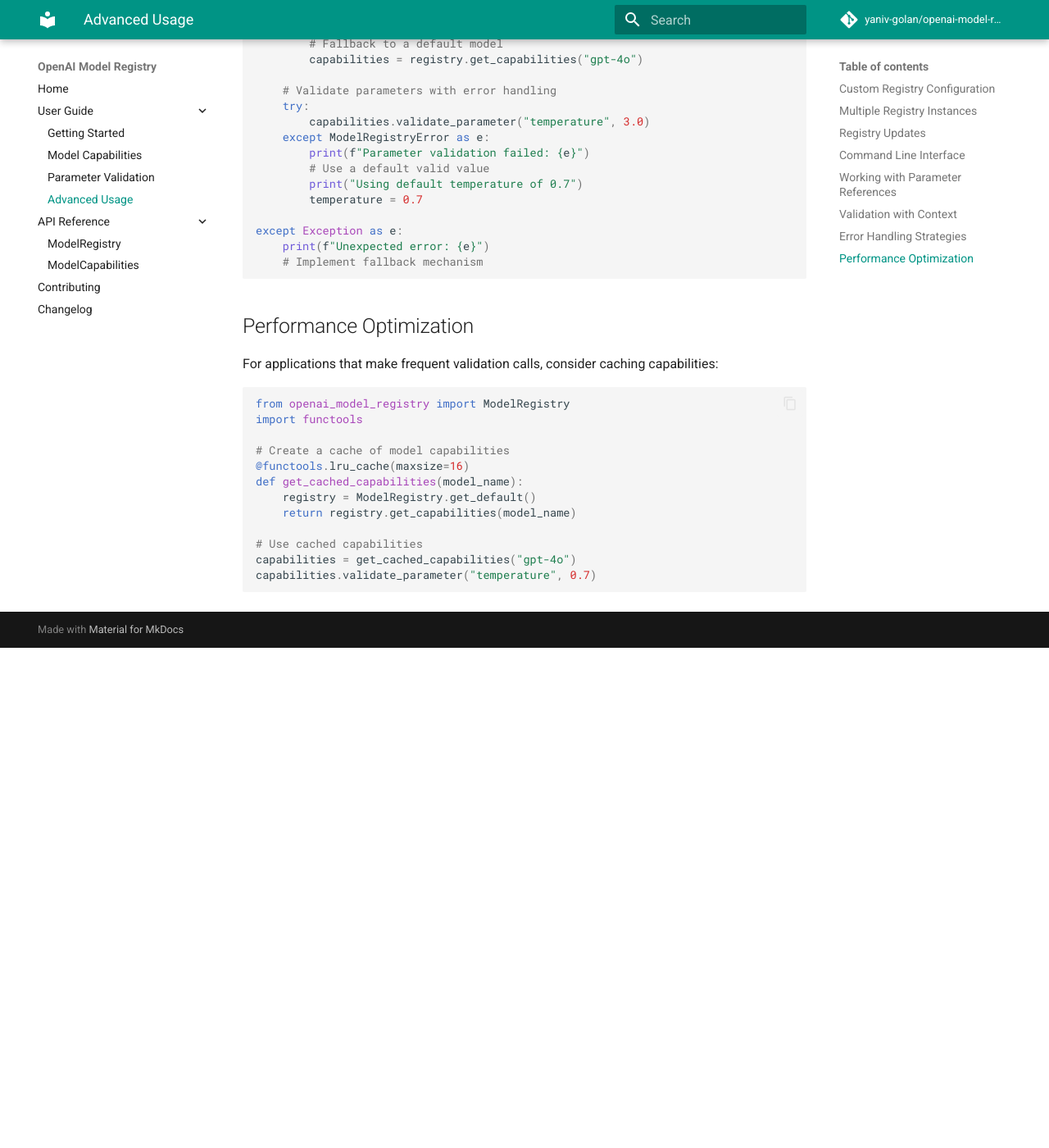
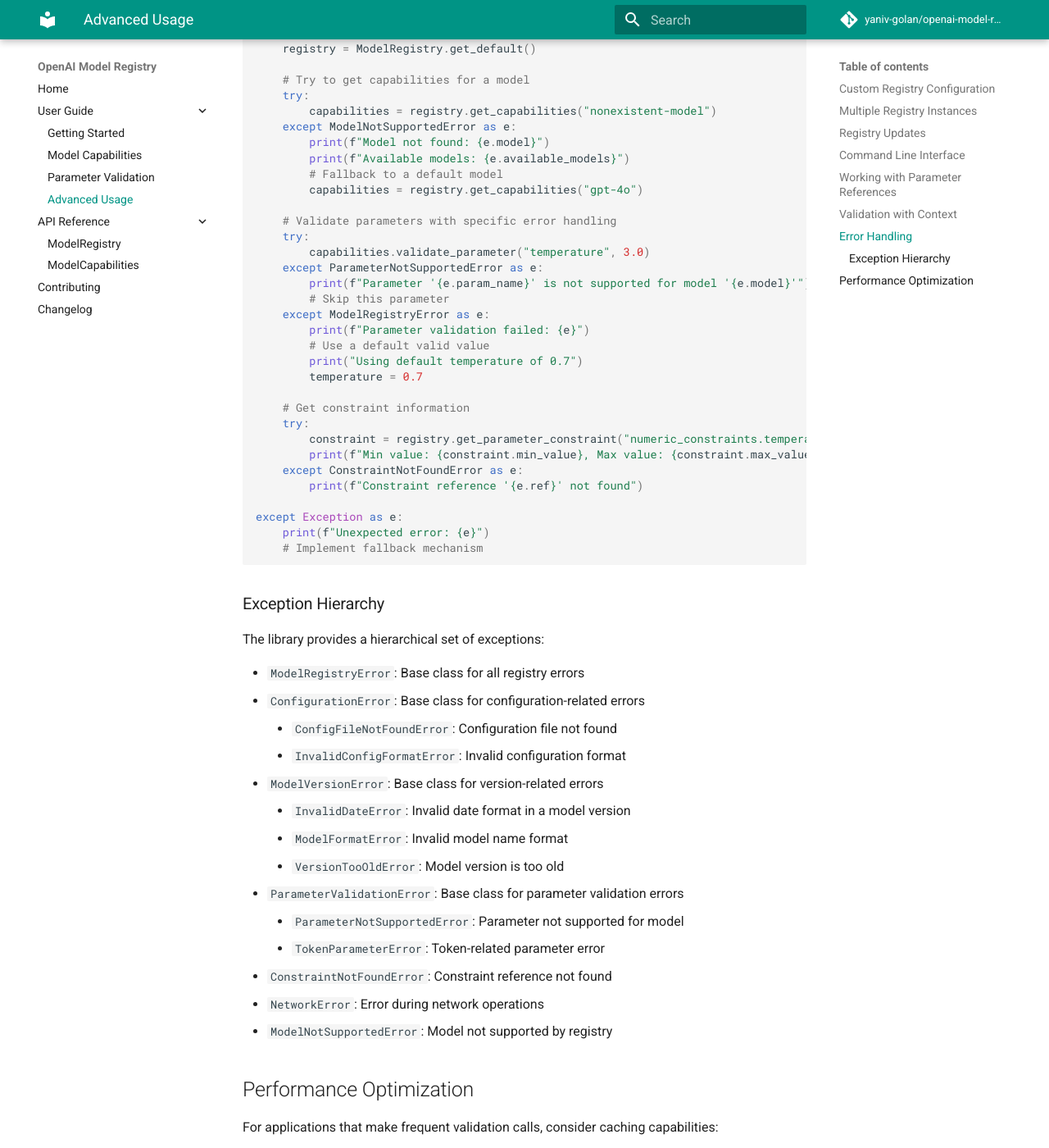
Before and after one commit to yaniv-golan/openai-model-registry, an MkDocs documentation site: the page built from docs/user-guide/advanced-usage.md, in a window 1280 px wide and 1400 px high, scrolled down 3343 px. Shown: the whole window at 82% size. Built offline with MkDocs 1.6.1 and Material for MkDocs 9.7.7, drawn with Linux system fonts in a browser that asks for light colours; comment, search, counter and statistics services are not loaded; before the commit the page ends 4133 px from its top, so only the background shows below that; some of the changed text lies outside the part shown.

Commit message:
Enhance error handling documentation and add exception hierarchy in advanced usage guide

````diff
--- a/docs/user-guide/advanced-usage.md
+++ b/docs/user-guide/advanced-usage.md
@@ -137,12 +137,18 @@ capabilities.validate_parameter("top_p", 0.9, used_params)
 print(f"Used parameters: {used_params}")
 ```
 
-## Error Handling Strategies
+## Error Handling
 
-For robust applications, you might want to implement error handling strategies:
+The library uses a consistent exception-based approach for error handling. Each error type provides detailed context to help diagnose and handle specific error conditions:
 
 ```python
-from openai_model_registry import ModelRegistry, ModelRegistryError, ModelNotSupportedError
+from openai_model_registry import (
+    ModelRegistry,
+    ModelRegistryError,
+    ModelNotSupportedError,
+    ParameterNotSupportedError,
+    ConstraintNotFoundError
+)
 
 try:
     registry = ModelRegistry.get_default()
@@ -151,23 +157,53 @@ try:
     try:
         capabilities = registry.get_capabilities("nonexistent-model")
     except ModelNotSupportedError as e:
-        print(f"Model not found: {e}")
+        print(f"Model not found: {e.model}")
+        print(f"Available models: {e.available_models}")
         # Fallback to a default model
         capabilities = registry.get_capabilities("gpt-4o")
 
-    # Validate parameters with error handling
+    # Validate parameters with specific error handling
     try:
         capabilities.validate_parameter("temperature", 3.0)
+    except ParameterNotSupportedError as e:
+        print(f"Parameter '{e.param_name}' is not supported for model '{e.model}'")
+        # Skip this parameter
     except ModelRegistryError as e:
         print(f"Parameter validation failed: {e}")
         # Use a default valid value
         print("Using default temperature of 0.7")
         temperature = 0.7
 
+    # Get constraint information
+    try:
+        constraint = registry.get_parameter_constraint("numeric_constraints.temperature")
+        print(f"Min value: {constraint.min_value}, Max value: {constraint.max_value}")
+    except ConstraintNotFoundError as e:
+        print(f"Constraint reference '{e.ref}' not found")
+
 except Exception as e:
     print(f"Unexpected error: {e}")
     # Implement fallback mechanism
 ```
+
+### Exception Hierarchy
+
+The library provides a hierarchical set of exceptions:
+
+- `ModelRegistryError`: Base class for all registry errors
+  - `ConfigurationError`: Base class for configuration-related errors
+    - `ConfigFileNotFoundError`: Configuration file not found
+    - `InvalidConfigFormatError`: Invalid configuration format
+  - `ModelVersionError`: Base class for version-related errors
+    - `InvalidDateError`: Invalid date format in a model version
+    - `ModelFormatError`: Invalid model name format
+    - `VersionTooOldError`: Model version is too old
+  - `ParameterValidationError`: Base class for parameter validation errors
+    - `ParameterNotSupportedError`: Parameter not supported for model
+    - `TokenParameterError`: Token-related parameter error
+  - `ConstraintNotFoundError`: Constraint reference not found
+  - `NetworkError`: Error during network operations
+  - `ModelNotSupportedError`: Model not supported by registry
 
 ## Performance Optimization
 
````
